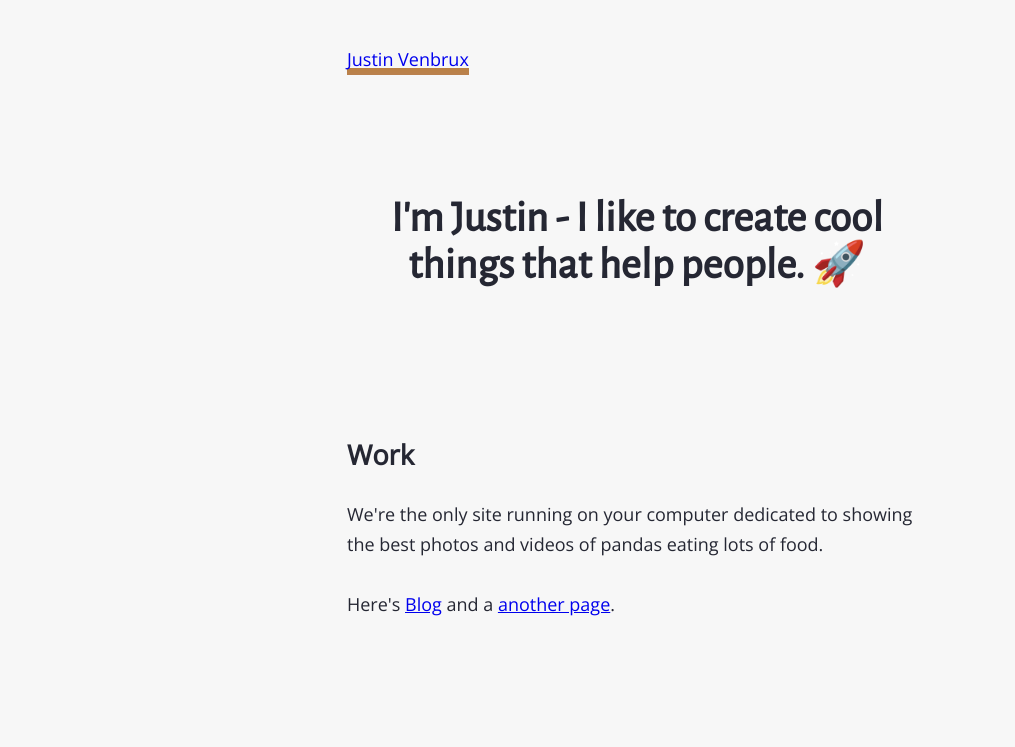
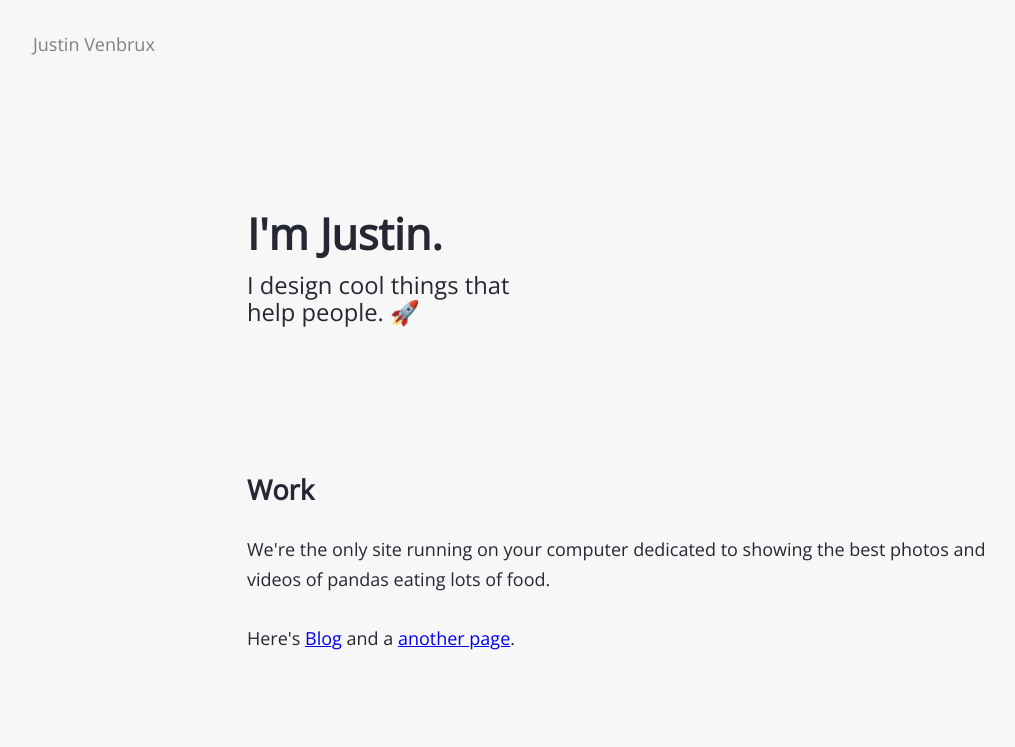
Before and after one commit to JustinVx/justin-venbrux, a Gatsby site: page / in a window 1280 px wide. Shown: the whole page, without its empty margins (3-1018 px from the left). Built offline with nearby package versions, Linux system fonts and the light colour scheme; Gatsby itself is replaced by a stand-in of ours; some packages are replaced by stand-ins of ours.

Commit message:
Improved layout

```diff
--- /dev/null
+++ b/src/components/header.js
@@ -0,0 +1,42 @@
+import React from "react"
+import styled from "@emotion/styled"
+import { css } from "@emotion/core"
+import { Link } from "gatsby"
+import { rhythm } from "../utils/typography"
+
+const NavContainer = styled.div`
+  margin-top: ${rhythm(1)};
+  margin-bottom: ${rhythm(1.5)};
+  margin-left: 2rem;
+  margin-right: 2rem;
+
+  display: flex;
+  justify-content: left;
+  align-items: center;
+
+  a {
+    display: inline-block;
+    text-decoration: none;
+    color: grey;
+  }
+`
+
+const NavTitle = styled.div`
+  margin-bottom: ${rhythm(2)};
+  margin-top: 0;
+  margin-left: auto;
+  margin-right: auto;
+  display: inline-block;
+  font-style: normal;
+  background-image: linear-gradient(to top, rgb(186, 129, 78), rgb(186, 129, 67) 7px, rgba(0, 0, 0, 0) 7px);
+`
+
+export default function Header() {
+  return (
+    <NavContainer>
+      <Link to={`/`}>
+        Justin Venbrux
+      </Link>
+    </NavContainer>
+  )
+}
--- a/src/components/layout.js
+++ b/src/components/layout.js
@@ -2,12 +2,12 @@ import React from "react"
 import styled from "@emotion/styled"
 import { css } from "@emotion/core"
 import { useStaticQuery, Link, graphql } from "gatsby"
-
 import { rhythm } from "../utils/typography"
+import Header from "../components/header"
 
 const LayoutContainer = styled.div`
   margin: 0 auto;
-  max-width: 700px;
+  max-width: 900px;
   padding: ${rhythm(2)};
   padding-top: ${rhythm(1.5)};
 
@@ -25,7 +25,6 @@ const NavTitle = styled.div`
   margin-right: auto;
   display: inline-block;
   font-style: normal;
-
   background-image: linear-gradient(to top, rgb(186, 129, 78), rgb(186, 129, 67) 7px, rgba(0, 0, 0, 0) 7px);
 `
 
@@ -36,25 +35,12 @@ const NavLink = styled.div`
 
 
 export default function Layout({ children }) {
-  const data = useStaticQuery(
-    graphql`
-      query {
-        site {
-          siteMetadata {
-            title
-          }
-        }
-      }
-    `
-  )
   return (
-    <LayoutContainer>
-      <Link to={`/`}>
-        <NavTitle>
-          {data.site.siteMetadata.title}
-        </NavTitle>
-      </Link>
-      {children}
-    </LayoutContainer>
+    <>
+      <Header />
+      <LayoutContainer>
+        {children}
+      </LayoutContainer>
+    </>
   )
 }
--- a/src/pages/about.js
+++ b/src/pages/about.js
@@ -1,9 +1,11 @@
 import React from "react"
 import Layout from "../components/layout"
+import Header from "../components/header"
 
 export default function About() {
   return (
     <Layout>
+      <Header />
       <h1>Furdinand</h1>
       <h2>A needy robot</h2>
       <p><em>
--- a/src/pages/index.js
+++ b/src/pages/index.js
@@ -2,18 +2,36 @@ import React from "react"
 import styled from "@emotion/styled"
 import { Link, graphql } from "gatsby"
 import Layout from "../components/layout"
+import { rhythm } from "../utils/typography"
 
-const Hero = styled.h1`
+const Hero = styled.div`
   font-family: "Alegreya Sans", "Open Sans", serif;
-  font-size: 2.4em;
-  font-weight: 700;
-  text-align: center;
+  text-align: left;
+  max-width: 300px;
+
+  h1 {
+    font-size: 2.4em;
+    font-weight: 700;
+    margin-bottom: ${rhythm(0.5)};
+  }
+
+  h3 {
+    margin-top: 0px;
+    font-weight: normal;
+  }
 `
 
 export default function Index({ data }) {
   return (
     <Layout>
-      <Hero>I'm <b>Justin</b> - I like to create cool things that help people. 🚀</Hero>
+      <Hero>
+        <h1>
+          I'm <b>Justin</b>.
+        </h1>
+        <h3>
+          I design cool things that help people. 🚀
+        </h3>
+      </Hero>
       <br />
       <br />
       <h2>Work</h2>
```
